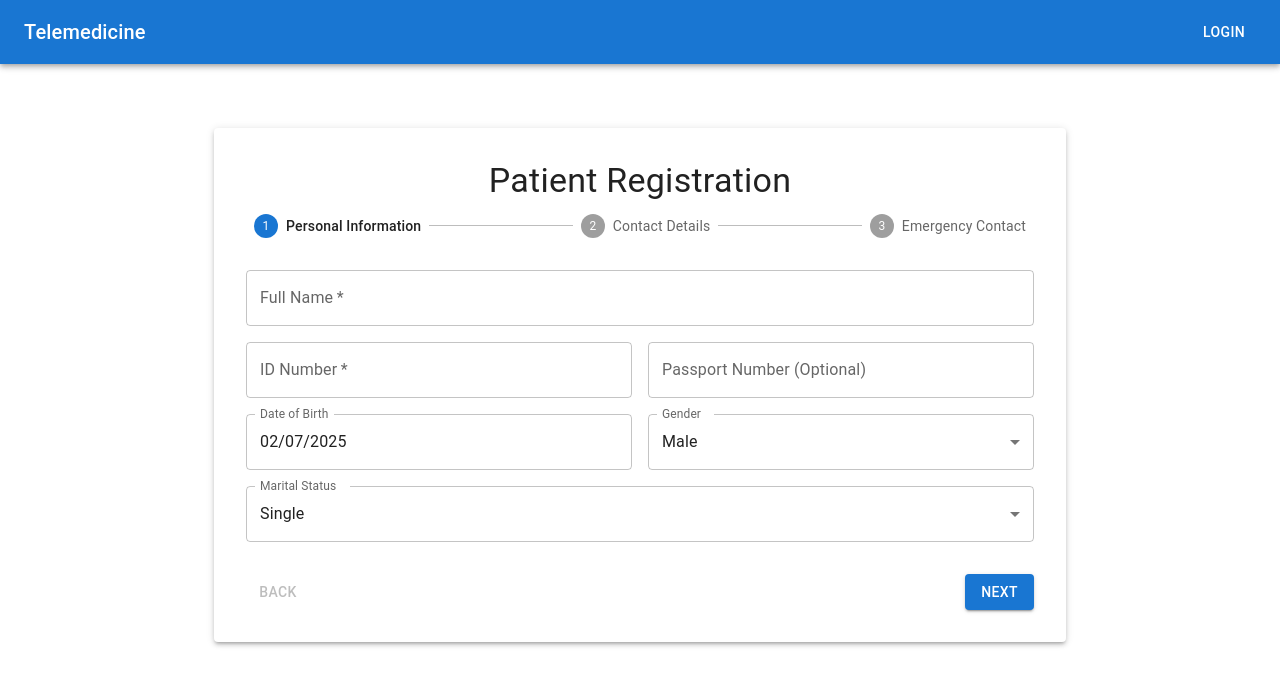
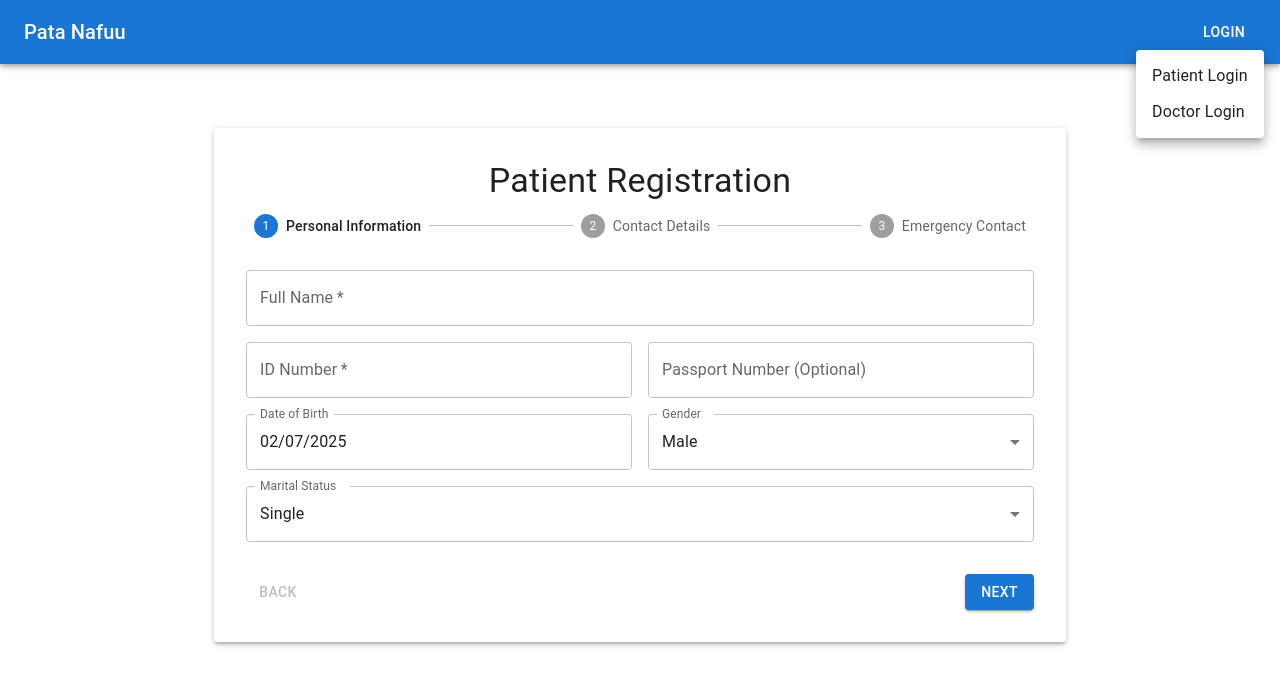
Before and after one commit to imgkamau/Telemed, a Next.js app in the folder telemedicine-pwa/: page /auth/patient-signup in a window 1280 px wide. Both pictures are taken after a click on the button "LOGIN". Shown: the top 686 px of the page. Built offline with nearby package versions, Linux system fonts and the light colour scheme; no server answers; the database is empty.

Commit message:
header and homepage improvements

```diff
--- a/telemedicine-pwa/src/components/layout/Header.tsx
+++ b/telemedicine-pwa/src/components/layout/Header.tsx
@@ -1,22 +1,60 @@
-import { AppBar, Toolbar, Typography, Button, Box } from '@mui/material';
+import { AppBar, Toolbar, Typography, Button, Box, Menu, MenuItem } from '@mui/material';
 import { useAuth } from '../../contexts/AuthContext';
+import { useRouter } from 'next/router';
+import { useState } from 'react';
 
 export default function Header() {
   const { user, signOut } = useAuth();
+  const router = useRouter();
+  const [anchorEl, setAnchorEl] = useState<null | HTMLElement>(null);
+
+  const handleLogout = async () => {
+    await signOut();
+    router.push('/');
+  };
+
+  const handleLoginClick = (event: React.MouseEvent<HTMLButtonElement>) => {
+    setAnchorEl(event.currentTarget);
+  };
+
+  const handleMenuClose = () => {
+    setAnchorEl(null);
+  };
+
+  const handleLoginChoice = (path: string) => {
+    router.push(path);
+    handleMenuClose();
+  };
 
   return (
     <AppBar position="static">
       <Toolbar>
         <Typography variant="h6" component="div" sx={{ flexGrow: 1 }}>
-          Telemedicine
+          Pata Nafuu
         </Typography>
         <Box>
           {user ? (
-            <Button color="inherit" onClick={signOut}>
+            <Button color="inherit" onClick={handleLogout}>
               Logout
             </Button>
           ) : (
-            <Button color="inherit">Login</Button>
+            <>
+              <Button color="inherit" onClick={handleLoginClick}>
+                Login
+              </Button>
+              <Menu
+                anchorEl={anchorEl}
+                open={Boolean(anchorEl)}
+                onClose={handleMenuClose}
+              >
+                <MenuItem onClick={() => handleLoginChoice('/auth/login')}>
+                  Patient Login
+                </MenuItem>
+                <MenuItem onClick={() => handleLoginChoice('/doctor/login')}>
+                  Doctor Login
+                </MenuItem>
+              </Menu>
+            </>
           )}
         </Box>
       </Toolbar>
--- a/telemedicine-pwa/src/pages/index.tsx
+++ b/telemedicine-pwa/src/pages/index.tsx
@@ -36,7 +36,7 @@ export default function LandingPage() {
                   I am a Patient
                 </Typography>
                 <Typography color="textSecondary" align="center">
-                  Get instant medical consultation with qualified doctors
+                  Get medical consultation with qualified doctors
                 </Typography>
               </CardContent>
               <CardActions sx={{ flexDirection: 'column', gap: 1 }}>
```
